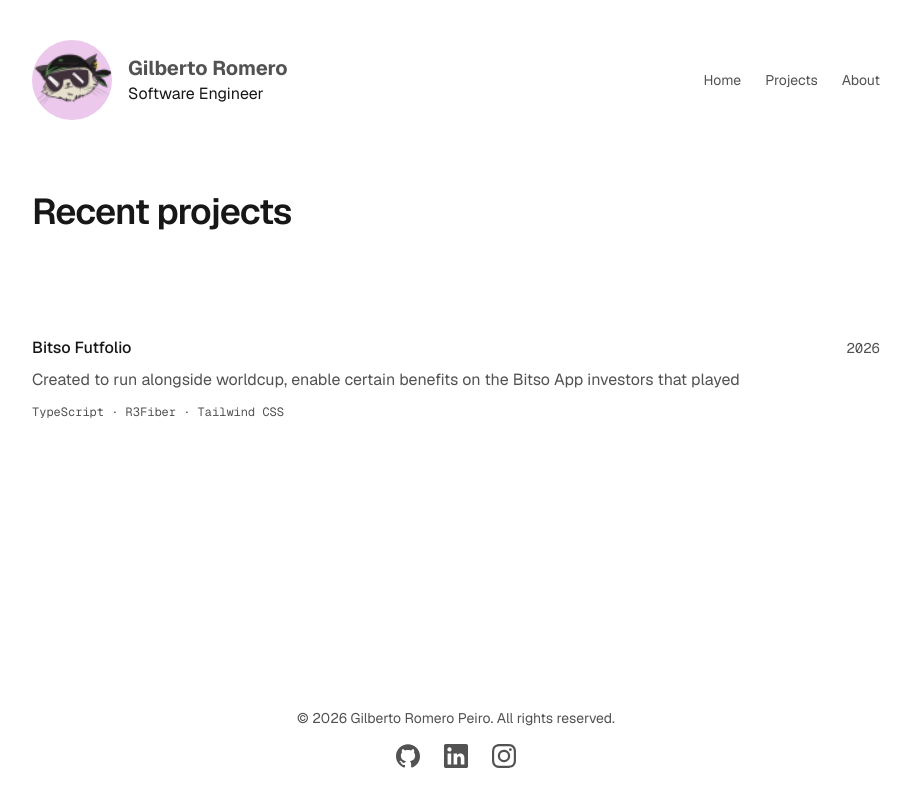
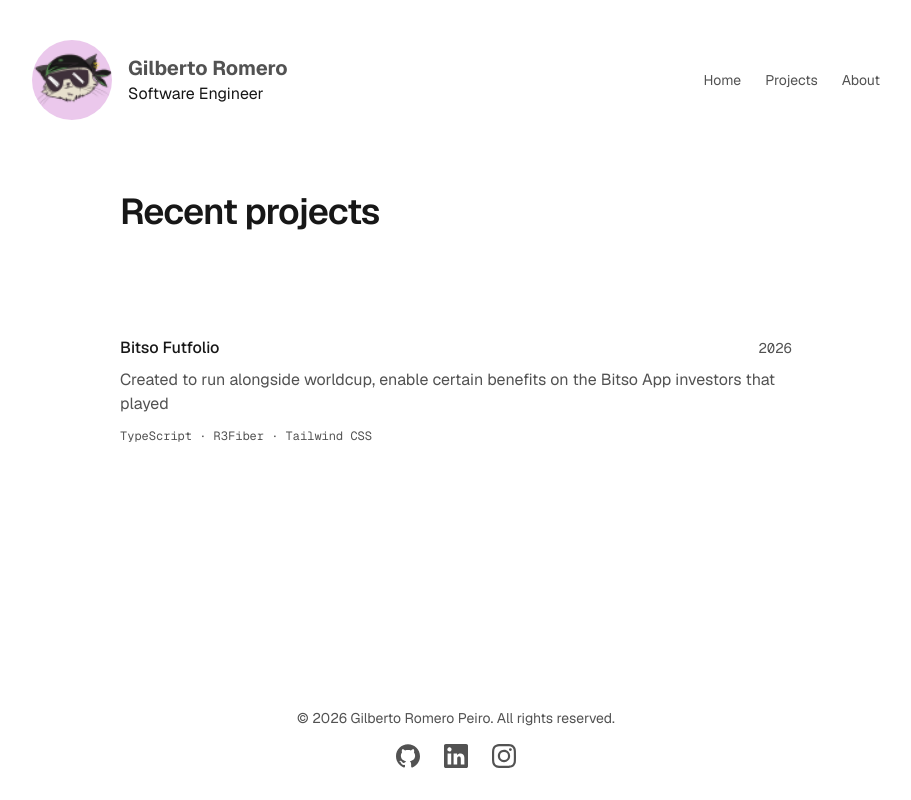
Before and after one commit to gilbertoromero/simplified-portfolio, a Next.js app: page / in a window 1280 px wide. Shown: the whole page, without its empty margins (184-1095 px from the left). Built offline with nearby package versions, Linux system fonts and the light colour scheme.

Commit message:
centered content

```diff
--- a/src/app/layout.tsx
+++ b/src/app/layout.tsx
@@ -32,7 +32,7 @@ export default function RootLayout({ children }: LayoutProps<'/'>) {
       <body className="min-h-full">
         <div className="mx-auto flex min-h-screen max-w-4xl flex-col px-4 sm:px-6">
           <SiteHeader />
-          <main className="flex-1">{children}</main>
+          <main className="flex-1 max-w-2xl self-center">{children}</main>
           <SiteFooter />
         </div>
       </body>
```
